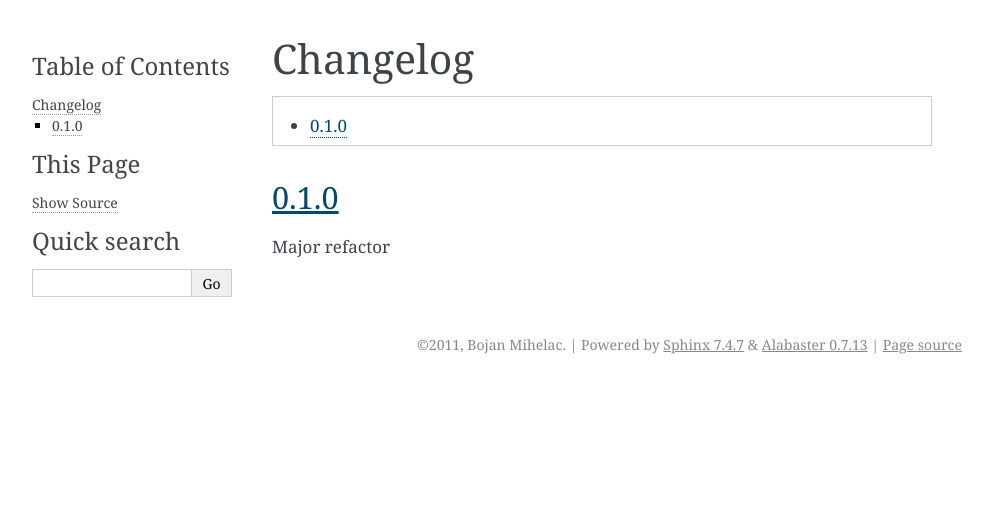
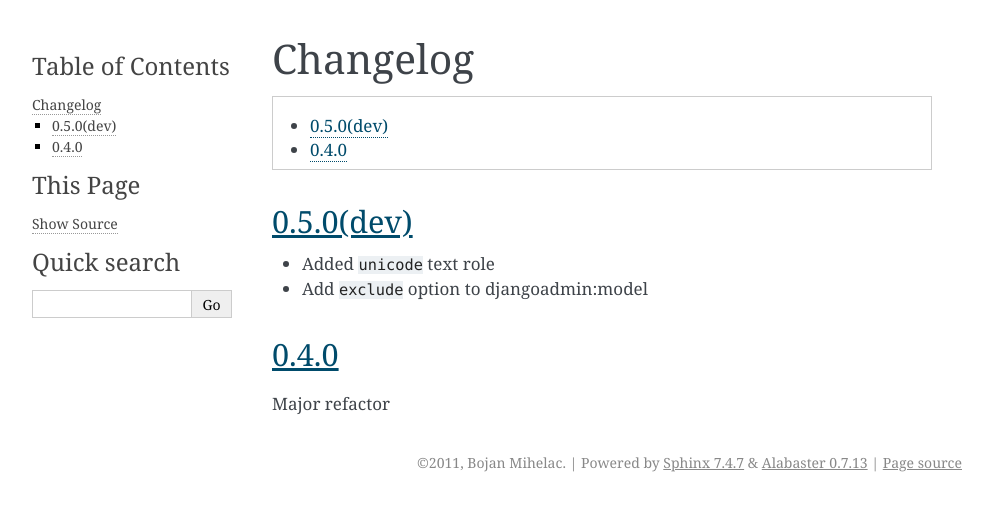
Before and after one commit to bmihelac/django-simpleadmindoc, a Sphinx documentation site: the page built from docs/changelog.rst, in a window 1280 px wide. Shown: the top 511 px of the page, without its empty margins (148-1141 px from the left). Built offline with Sphinx 7.4.7, drawn with Linux system fonts in a browser that asks for light colours.

Commit message:
Added unicode text role

```diff
--- a/docs/changelog.rst
+++ b/docs/changelog.rst
@@ -5,9 +5,18 @@ Changelog
 .. contents::
     :local:
 
+.. _version-0.5.0
+
+0.5.0(dev)
+==========
+
+* Added ``unicode`` text role
+
+* Add ``exclude`` option to djangoadmin:model
+
 .. _version-0.4.0
 
-0.1.0
+0.4.0
 =====
 
 Major refactor
```
Also changed, not shown: docs/djangoadmin_domain.rst (+7 -0 lines), 1 other file.
